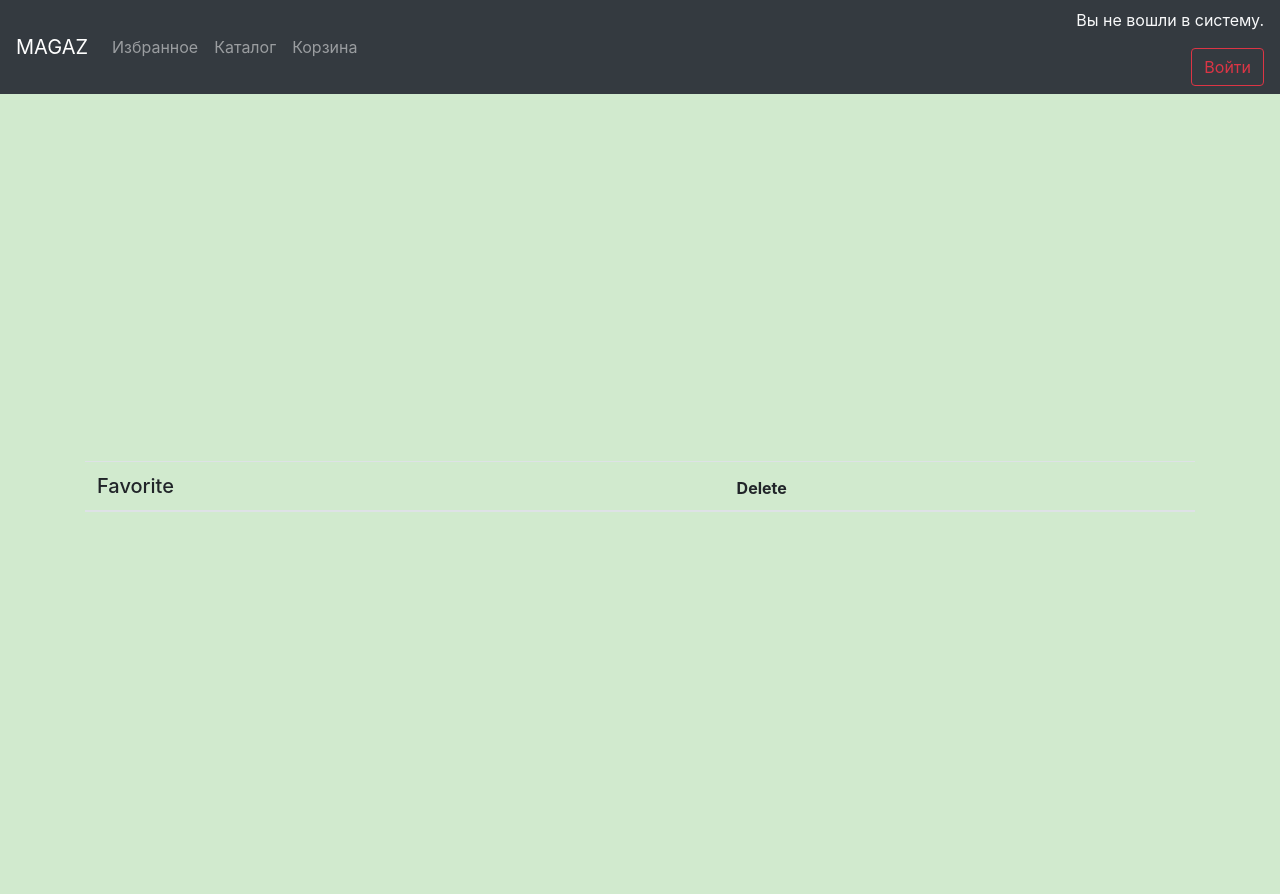
After one commit to snwpos/site_magaz, a Django app: page /main/cart/favorite/ in a window 1280 px wide. The commit adds this page. Run offline with Django 4.2, Linux system fonts and the light colour scheme; lists and menus that the app fills with data are empty; some libraries are stand-ins or nearby versions.

Commit message:
хэлп

```diff
--- a/mysite/myapp/forms.py
+++ b/mysite/myapp/forms.py
@@ -47,3 +47,13 @@ class Basket(forms.ModelForm):
     class Meta:
         model = models.Basket
         fields = "__all__"
+
+class Favorite(forms.ModelForm):
+    def __init__(self, *args, **kwargs):
+        super(Favorite, self).__init__(*args, **kwargs)
+        self.fields['cloth'].required = False
+        self.fields['user'].required = False
+
+    class Meta:
+        model = models.Favorite
+        fields = "__all__"
--- a/mysite/myapp/models.py
+++ b/mysite/myapp/models.py
@@ -162,6 +162,17 @@ class Basket(models.Model):
         print("FFFFFFFFF:   ", self.price, self.quantity_buying)
         return self.price * self.quantity_buying
 
+class Favorite(models.Model):
+    user = models.ForeignKey(CustomUser, on_delete=models.CASCADE)
+    cloth = models.ForeignKey(Cloth, on_delete=models.CASCADE)
+
+    class Meta:
+        verbose_name = "Избранное"
+        verbose_name_plural = "Израбнные"
+
+    def __str__(self) -> str:
+        return self.user.username
+
 class Card(models.Model):
     name = models.CharField("Банковская карта", max_length=255, unique=True )
 
--- a/mysite/myapp/urls.py
+++ b/mysite/myapp/urls.py
@@ -28,6 +28,10 @@ urlpatterns = [
     path('cart/add/<int:id>/', views.add_to_basket, name='add_to_cart'),
     path('cart/remove/<int:id>', views.basket_remove, name='cart_remove'),
 
+    path('cart/favorite/', views.favorite, name='favorite'),
+    path('cart/favorite/add/<int:id>', views.add_favorite_cloth, name='favorite_add' ),
+    path('cart/favorite/remove/<int:id>', views.favorite_remove, name='favorite_remove'),
+
     path('newclothes/', views.add_new_clothes, name='new_cloth'),
 
 
--- a/mysite/myapp/views.py
+++ b/mysite/myapp/views.py
@@ -4,11 +4,12 @@ from django.contrib import messages
 from django.contrib.auth.views import LoginView, LogoutView
 from .forms import UserRegistrationForm
 from . import models
-from .models import Cloth, Basket
+from .models import Cloth, Basket, Favorite
 from django.views.generic import View
 from django.shortcuts import resolve_url
 from django.views.generic import ListView
 from django.http.request import HttpRequest
+from django.http import JsonResponse
 from django.utils.decorators import method_decorator
 from .decorators import *
 from rest_framework import generics
@@ -180,10 +181,11 @@ def basket(request):
 
 @csrf_exempt
 def add_to_basket(request, id):
-    cloth =  Cloth.objects.get(url=id)
+    cloth =  Cloth.objects.get(id=id)
     print(cloth)
     basket = Basket.objects.filter(user=request.user, cloth=cloth)
-    price = cloth.price
+    # price = cloth.price
+    price = request.POST.get("price")
     print("fsdfsefsefsefsefsefsefsefsef", price)
 
     if not basket.exists():
@@ -199,3 +201,31 @@ def basket_remove(request, id):
     basket = Basket.objects.get(id=id)
     basket.delete()
     return redirect('cart_info')
+
+
+def favorite(request):
+    items = Favorite.objects.all()
+    form = forms.Favorite()
+    return render(request, 'myapp/cart/favorite.html', context={'form': form, 'items': items})
+
+@csrf_exempt
+def add_favorite_cloth(request, id):
+    success = False
+    cloth =  Cloth.objects.get(url=id)
+    favorite = Favorite.objects.filter(user=request.user, cloth=cloth)
+    print("DDDDD: ", favorite)
+
+    if not favorite.exists():
+        Favorite.objects.create(user = request.user, cloth=cloth)
+        success = True
+    else:
+        favorite = favorite.first()
+        favorite.save()
+        success = True
+
+    return JsonResponse({'success': success})
+
+def favorite_remove(request, id):
+    favorite = Favorite.objects.get(id=id)
+    favorite.delete()
+    return redirect("favorite")
--- a/mysite/static/css/styles.css
+++ b/mysite/static/css/styles.css
@@ -49,12 +49,26 @@ body {
     justify-content: space-between;
 }
 
-.add-to-cart {
+.addToCart {
     border: none;
     width: 40px;
     height: 40px;
-    color: darkblue;
+    color: rgb(0, 0, 0);
     background-color: #78e6c1;
+    display: flex;
+    align-items: center;
+    justify-content: center;
+    border-radius: 10px;
+    margin-right: 10px;
+    margin-bottom: 5px;
+}
+
+.favorite {
+    border: none;
+    width: 40px;
+    height: 40px;
+    color: rgb(0, 0, 0);
+    background-color: #f37cf1;
     display: flex;
     align-items: center;
     justify-content: center;
@@ -69,12 +83,12 @@ body {
     margin-left: 5px;
 }
 
-footer {
+/* footer {
     width: 100%;
     max-width: none;
     /* position: absolute; */
     /* bottom: 0; */
-  }
+  /* } */ */
 
 .detail-cart {
     padding: 1.25rem 1.25rem;
--- /dev/null
+++ b/mysite/static/js/favorite.js
@@ -0,0 +1,40 @@
+$(document).ready(()=>{
+    var selectclothID = 0;
+    $(".addToFav").click((event)=>{
+        event.preventDefault();
+
+        var url = `/myapp/cart/favorite/add/${selectclothID}`;
+        $.ajax({
+
+            url: url,
+            method: `POST`,
+            headers: {
+                "x-csrf-token": $("input[name='csrfmiddlewaretoken']").val(),
+                contentType: 'application/json',
+
+            },
+            success: (response) => {
+                if (response.success == true) {
+                    $('#addToFavModal').modal('hide');
+                    $('#favSuccessModal').modal('show');
+                }
+                else {
+                    alert('Не добавлена')
+                }
+
+            },
+            error: () => {
+
+                alert("Ошибочка")
+            }
+        });
+
+    });
+
+    $(".favorite").click((event) => {
+        selectclothID = event.currentTarget.attributes['data-cloth'].value
+
+        $('#addToFavModal').modal('show');
+
+    });
+})
--- a/mysite/templates/layout.html
+++ b/mysite/templates/layout.html
@@ -1,10 +1,17 @@
+<html>
+  <head>
     <link rel="stylesheet" href="https://cdn.jsdelivr.net/npm/bootstrap@4.0.0/dist/css/bootstrap.min.css" integrity="sha384-Gn5384xqQ1aoWXA+058RXPxPg6fy4IWvTNh0E263XmFcJlSAwiGgFAW/dAiS6JXm" crossorigin="anonymous">
     <link rel="stylesheet" type="text/css" href="/static/css/styles.css?v=1" />
     <link rel="stylesheet" href="https://cdnjs.cloudflare.com/ajax/libs/font-awesome/4.7.0/css/font-awesome.min.css">
     <link rel="stylesheet" href="https://use.fontawesome.com/releases/v5.7.0/css/all.css" integrity="sha384-lZN37f5QGtY3VHgisS14W3ExzMWZxybE1SJSEsQp9S+oqd12jhcu+A56Ebc1zFSJ" crossorigin="anonymous">
+    <script src="https://code.jquery.com/jquery-3.6.0.min.js"></script>
+    <script src="https://cdn.jsdelivr.net/npm/popper.js@1.12.9/dist/umd/popper.min.js" integrity="sha384-ApNbgh9B+Y1QKtv3Rn7W3mgPxhU9K/ScQsAP7hUibX39j7fakFPskvXusvfa0b4Q" crossorigin="anonymous"></script>
+    <script src="https://cdn.jsdelivr.net/npm/bootstrap@4.0.0/dist/js/bootstrap.min.js" integrity="sha384-JZR6Spejh4U02d8jOt6vLEHfe/JQGiRRSQQxSfFWpi1MquVdAyjUar5+76PVCmYl" crossorigin="anonymous"></script>
 
+  </head>
+</html>
 
-
+<body>
   <nav class="navbar navbar-expand-lg navbar-dark bg-dark">
     <a class="navbar-brand" href="{% url 'index' %}">MAGAZ</a>
     <button class="navbar-toggler btn btn-dark" type="button" data-toggle="collapse" data-target="#navbarSupportedContent" aria-controls="navbarSupportedContent" aria-expanded="false" aria-label="Toggle navigation">
@@ -13,8 +20,8 @@
 
     <div class="collapse navbar-collapse" id="navbarSupportedContent">
       <ul class="navbar-nav mr-auto">
-      <li class="nav-item active">
-        <a class="nav-link" href="{% url 'news' %}">Новости <span class="sr-only">(current)</span></a>
+        <li class="nav-item">
+          <a class="nav-link" href="{% url 'favorite' %}">Избранное</a>
         </li>
         <li class="nav-item">
           <a class="nav-link" href="{% url 'sellerbas' %}">Каталог</a>
@@ -31,16 +38,16 @@
 
       </ul>
 
-    <form class="form-inline my-2 my-lg-0 align-self-center" action="" method="GET">
+      <!-- <form class="form-inline my-2 my-lg-0 align-self-center" action="" method="GET">
         <input class="form-control mr-sm-2" type="text" placeholder="Search" aria-label="Search" name="q">
         <button class="btn btn-outline-primary my-2 my-sm-0 " type="submit">Поиск</button>
-    </form>
+      </form>   -->
 
 
 
       <div class="text-end" style="text-align: right">
         {% if user.is_authenticated %}
-        <p class="text-light" >Вы вошли как {{ user.username }}.</p>
+          <p class="text-light" >{{ user.username }}</p>
           <a type="button" href="{% url 'logout' %}" class="btn btn-outline-danger me-2">Выйти</a>
         {% else %}
           <p class="text-light">Вы не вошли в систему.</p>
@@ -49,18 +56,27 @@
       </div>
     </div>
   </nav>
-
-<script src="https://code.jquery.com/jquery-3.1.1.min.js"></script>
-<script src="https://cdn.jsdelivr.net/npm/popper.js@1.12.9/dist/umd/popper.min.js" integrity="sha384-ApNbgh9B+Y1QKtv3Rn7W3mgPxhU9K/ScQsAP7hUibX39j7fakFPskvXusvfa0b4Q" crossorigin="anonymous"></script>
-<script src="https://cdn.jsdelivr.net/npm/bootstrap@4.0.0/dist/js/bootstrap.min.js" integrity="sha384-JZR6Spejh4U02d8jOt6vLEHfe/JQGiRRSQQxSfFWpi1MquVdAyjUar5+76PVCmYl" crossorigin="anonymous"></script>
-
-
-<body>
   <div class='container-fluid'>
     {% block content %}
     {% endblock %}
-    <footer class="bg-dark">
 
+    <!-- <script type="module" src="https://unpkg.com/ionicons@7.1.0/dist/ionicons/ionicons.esm.js"></script>
+    <script nomodule src="https://unpkg.com/ionicons@7.1.0/dist/ionicons/ionicons.js"></script> -->
+    <script src="/static/js/carousel.js"></script>
+    <script src="/static/js/favorite.js"></script>
+
+  </div>
+</body>
+
+
+<!-- <script src="https://code.jquery.com/jquery-3.1.1.min.js"></script>
+<script src="https://cdn.jsdelivr.net/npm/popper.js@1.12.9/dist/umd/popper.min.js" integrity="sha384-ApNbgh9B+Y1QKtv3Rn7W3mgPxhU9K/ScQsAP7hUibX39j7fakFPskvXusvfa0b4Q" crossorigin="anonymous"></script>
+<script src="https://cdn.jsdelivr.net/npm/bootstrap@4.0.0/dist/js/bootstrap.min.js" integrity="sha384-JZR6Spejh4U02d8jOt6vLEHfe/JQGiRRSQQxSfFWpi1MquVdAyjUar5+76PVCmYl" crossorigin="anonymous"></script>
+  -->
+
+
+
+<!-- <footer class="bg-dark">
         <div class="container">
             <div class="row">
                 <div class="col-lg-6 col-md-6 col-sm-12 pt-5">
@@ -109,11 +125,4 @@
             </div>
           </div>
         </div>
-    </footer>
-    <script type="module" src="https://unpkg.com/ionicons@7.1.0/dist/ionicons/ionicons.esm.js"></script>
-    <script nomodule src="https://unpkg.com/ionicons@7.1.0/dist/ionicons/ionicons.js"></script>
-    <script src="/static/js/carousel.js"></script>
-
-</div>
-
-</body>
+    </footer> -->
--- /dev/null
+++ b/mysite/templates/myapp/cart/favorite.html
@@ -0,0 +1,41 @@
+{% extends 'layout.html' %}
+{% load widget_tweaks %}
+
+{% block content %}
+<section class="h-100 h-custom">
+    <div class="container h-100 py-5">
+      <div class="row d-flex justify-content-center align-items-center h-100">
+        <div class="col">
+          <div class="table-responsive">
+            <table class="table">
+              <thead>
+                <tr>
+                  <th scope="col" class="h5">Favorite</th>
+                  <th scope="col">Delete</th>
+                </tr>
+              </thead>
+              <tbody>
+                {% for cloth in clothes %}
+                  <tr>
+                    <th scope="row">
+                        <div class="d-flex align-items-beetwen">
+                          <img src="/myapp{{item.cloth.image.url}}" class="img-fluid rounded-3"
+                              style="width: 120px;" alt="Cloth">
+                          <div class="flex-column ms-4">
+                              <p class="mb-2">{{item.cloth.name}}</p>
+                          </div>
+                        </div>
+                    </th>
+                    <td class='align-middle'>
+                      <div class='d-flex flex-row'>
+                        <button class="btn btn-link px-2">
+                          <a href="{% url 'favorite_remove' id=item.id %}">
+                          <i class="fas fa-trash"></i>
+                        </button>
+                      </div>
+                  </td>
+                  </tr>
+                {% endfor %}
+
+    <script src="/static/js/favorite.js"></script>
+{%endblock%}
--- a/mysite/templates/myapp/sellers/sellerbas.html
+++ b/mysite/templates/myapp/sellers/sellerbas.html
@@ -25,10 +25,11 @@
                     <li><ion-icon name="heart"></ion-icon></li>
                     <li><ion-icon name="heart-half-outline"></ion-icon></li>
                   </ul>
-                  <div class="info-price">
+                  <!-- <div class="info-price">
                     <span class="price">{{cloth.price}}</span>
                     <button class="add-to-cart"><ion-icon name="cart-outline"></ion-icon></button>
-                  </div>
+                  </div> -->
+
                 </div>
               </div>
             </div>
```
Also changed, not shown: mysite/static/js/main.js (+6 -11 lines), mysite/templates/myapp/cloth_detail.html (+4 -4 lines), mysite/templates/myapp/index.html (+16 -10 lines). Lines whose indentation alone changed are shown as unchanged.
